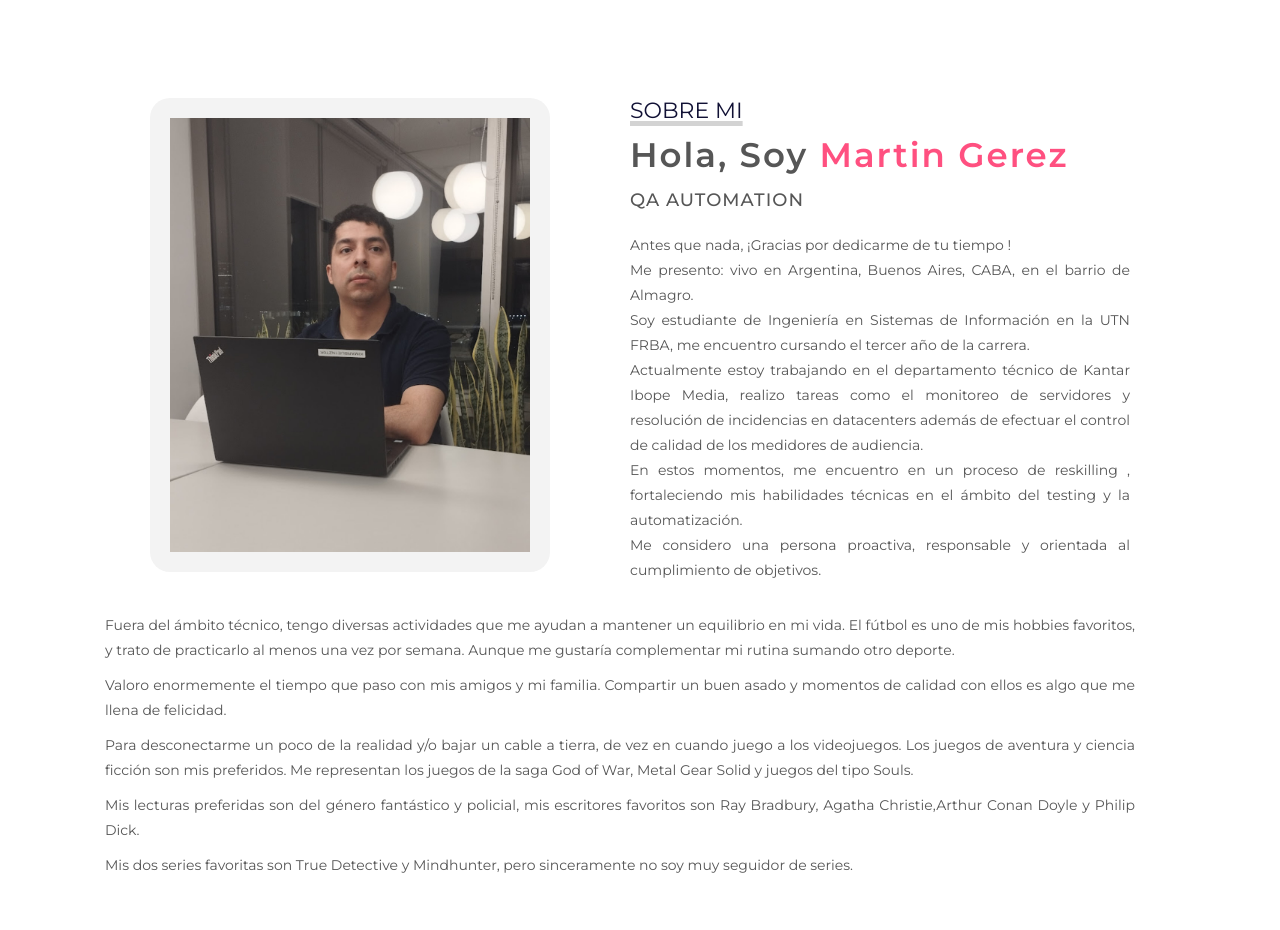
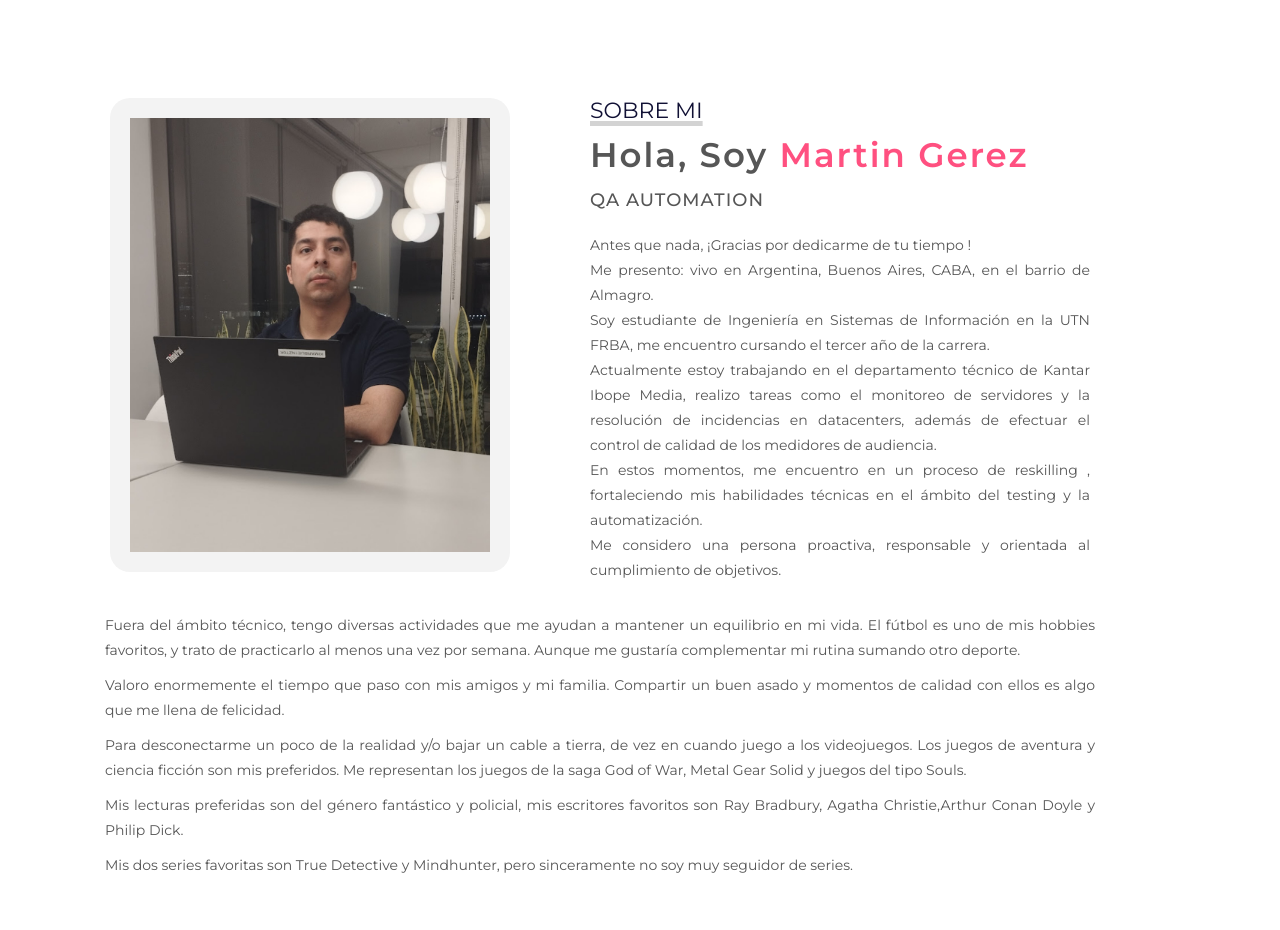
Before and after one commit to mgerezqa/portfolioProgramadorWeb, a plain HTML site: page index.html in a window 1280 px wide. Shown: the part 802-1732 px from the top of the page. Drawn offline with Linux system fonts and the light colour scheme.

Commit message:
Ok no se toca mas

```diff
--- a/estilo.css
+++ b/estilo.css
@@ -167,7 +167,7 @@
 
         #sobremi .contenedor-foto {
             max-width: 400px;
-            margin-right: 80px;
+            margin: 0px 80px 0px -80px ;
             border-width: 1px;
         }
 
@@ -188,7 +188,7 @@
         }
 
         #sobremi .sobremi_parrafo {
-            margin: 20px 40px 0px 0px;
+            margin: 20px 80px 0px 0px;
             /* max-width: 500px; */
             /* flex: 1; Agregada */
             /* max-width: 500px; Añade esta línea para limitar el ancho del contenido de texto  */
@@ -524,6 +524,7 @@
 
         .link-description {
             height: 8rem;
+            padding: auto;
             display: flex;
             align-items: center;
             justify-content: center;
@@ -672,10 +673,16 @@
                 padding: 50px 30px;
                 display: block;
             }
+
+            #sobremi .sobremi_parrafo {
+                margin: auto;
+            }
+
             #sobremi .contenedor-foto {
                 max-width: 200px;
                 margin: auto;
             }
+
             #sobremi .contenedor-foto img {
                 padding: 8px;
             }
@@ -718,16 +725,6 @@
                 padding: 50px 0;
             }
 
-
-            /* #portfolio {
-                padding: 50px 0;
-            }
-            #portfolio .fila {
-                display: block;
-            }
-            #portfolio .fila .proyecto {
-                margin: 10px auto;
-            } */
             /* seccion CONTACTO */
             #contacto {
                 padding: 50px 15px;
--- a/index.html
+++ b/index.html
@@ -64,7 +64,7 @@
             <p> Antes que nada, ¡Gracias por dedicarme de tu tiempo ! </p>
             <p> Me presento: vivo en Argentina, Buenos Aires, CABA, en el barrio de Almagro.  </p>
             <p> Soy estudiante de Ingeniería en Sistemas de Información en la UTN FRBA, me encuentro cursando el tercer año de la carrera. </p>
-            <p> Actualmente estoy trabajando en el departamento técnico de Kantar Ibope Media, realizo tareas como el monitoreo de servidores y resolución de incidencias en datacenters además de efectuar el control de calidad de los medidores de audiencia.</p>
+            <p> Actualmente estoy trabajando en el departamento técnico de Kantar Ibope Media, realizo tareas como el monitoreo de servidores y la resolución de incidencias en datacenters, además de efectuar el control de calidad de los medidores de audiencia.</p>
             <p> En estos momentos, me encuentro en un proceso de reskilling , fortaleciendo mis habilidades técnicas en el ámbito del testing y la automatización.</p>
             <p> Me considero una persona proactiva, responsable y orientada al cumplimiento de objetivos. </p>
         </div>
```
